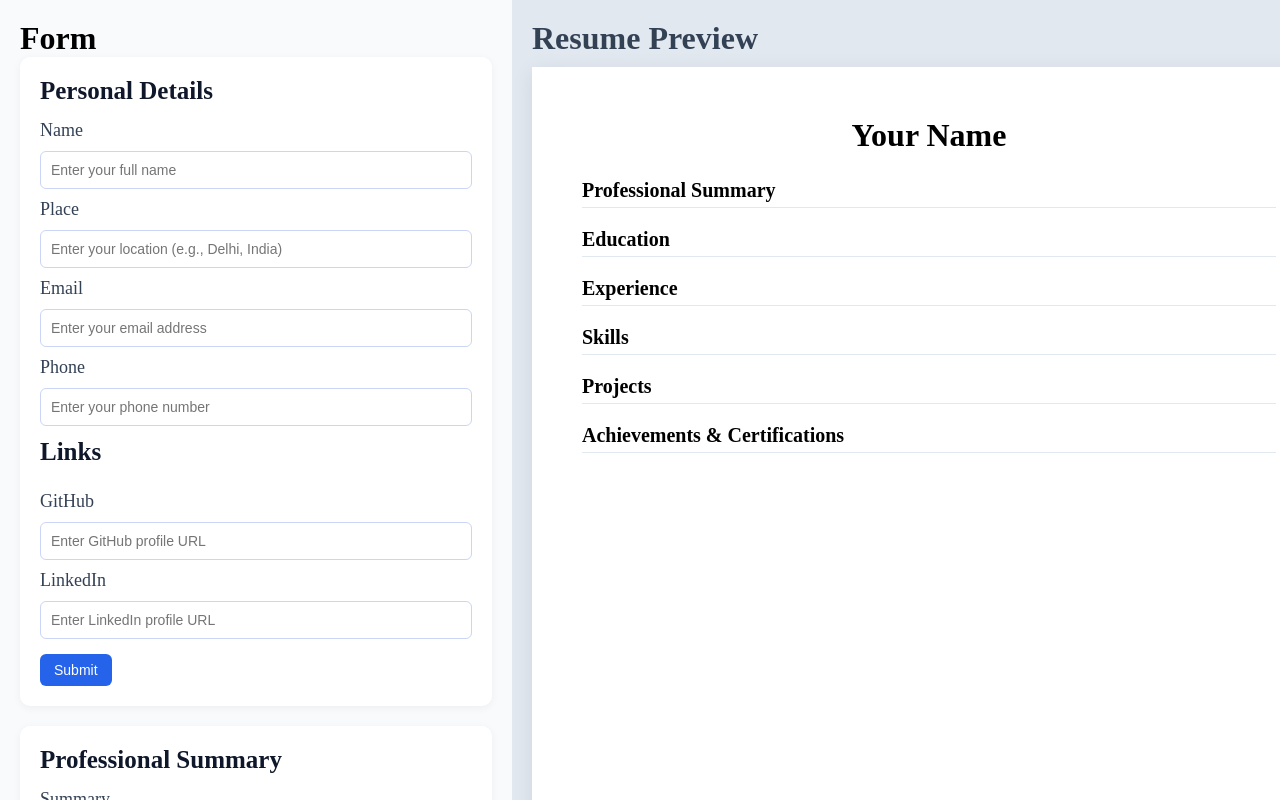
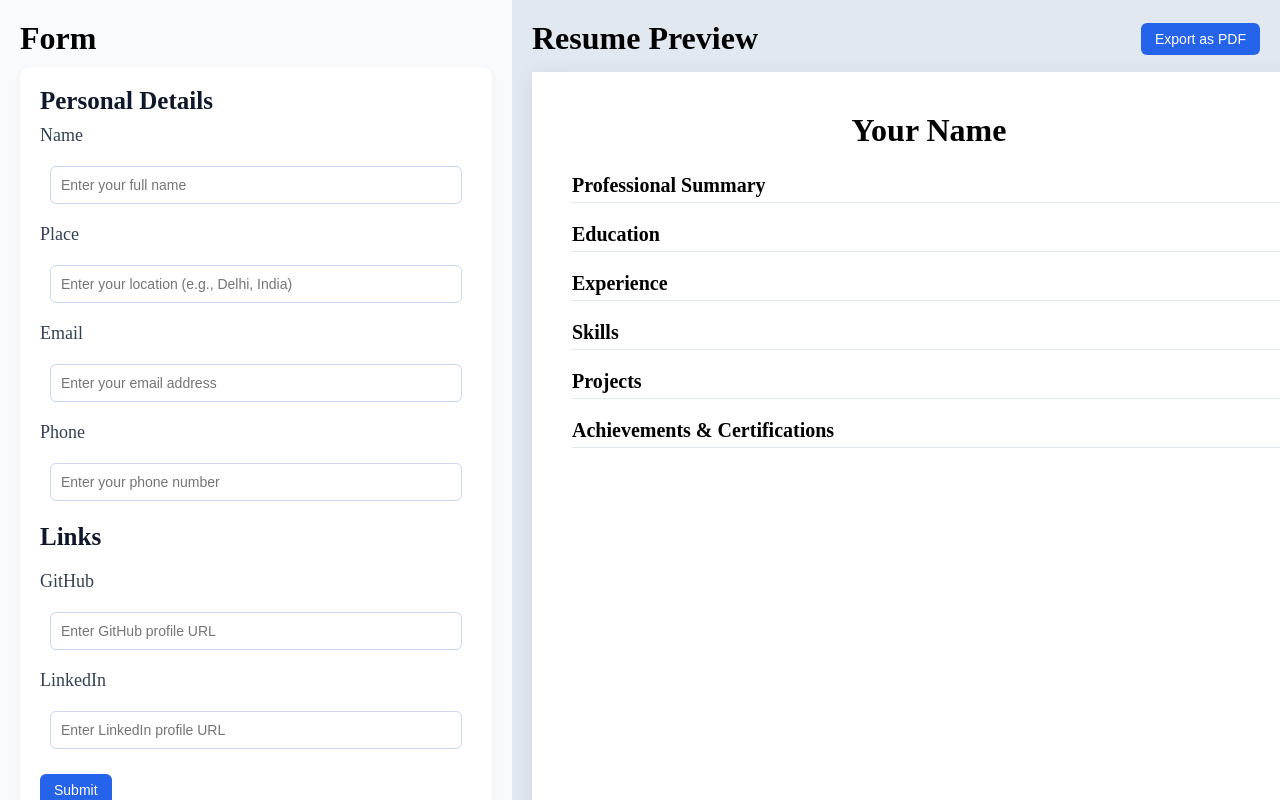
Before and after one commit to Sanskriti3104/cv-application, a React (Vite) app: page / in a window 1280 px wide. Built offline with nearby package versions, Linux system fonts and the light colour scheme.

Commit message:
Implement Export as PDF feature

```diff
--- a/src/components/preview/Preview.jsx
+++ b/src/components/preview/Preview.jsx
@@ -7,13 +7,21 @@ import ProjectsPreview from "./ProjectsPreview";
 import AchievementsPreview from "./AchievementsPreview";
 
 function Preview({ cvdata }) {
+  const handlePrint = () => {
+    window.print();
+  };
+
   return (
     <div className="preview-container">
-      <h1 style={{ marginBottom: "10px", color: "#334155" }}>
-        Resume Preview
-      </h1>
 
-      <div className="preview">
+      <div className="preview-topbar">
+        <h1 className="preview-heading">Resume Preview</h1>
+        <button onClick={handlePrint} className="btn btn--primary">
+          Export as PDF
+        </button>
+      </div>
+
+      <div id="cv-preview" className="preview">
         <PersonalPreview cvdata={cvdata} />
         <ProfessionalPreview cvdata={cvdata} />
         <EducationPreview cvdata={cvdata} />
--- a/src/styles/main.css
+++ b/src/styles/main.css
@@ -14,6 +14,10 @@
   width: 40%;
   padding: 20px;
   overflow-y: auto;
+}
+
+.form-container h1{
+  margin-bottom: 10px;
 }
 
 .preview-container {
@@ -65,6 +69,8 @@ label {
 
 .input-field {
   padding: 10px;
+  margin: 10px;
+  /* width: 100%; */
   border: 1px solid #cbd5f5;
   border-radius: 6px;
   font-size: 14px;
@@ -105,10 +111,17 @@ label {
   min-height: 1123px;
   margin: 0 auto;
   background: white;
-  padding: 50px;
+  padding: 40px;
   color: black;
   font-family: 'Times New Roman', Times, serif;
   box-shadow: 0 4px 20px rgba(0,0,0,0.08);
+}
+
+.preview-topbar {
+  display: flex;
+  justify-content: space-between;
+  align-items: center;
+  margin-bottom: 15px;
 }
 
 /* HEADER */
@@ -201,3 +214,53 @@ a{
   border-radius: 5px;
   font-size: 13px;
 }
+
+@media print {
+
+  @page {
+    size: A4;
+    margin: 5mm;
+  }
+
+  body {
+    margin: 0;
+    background: white;
+  }
+
+  /* Hide everything except resume */
+  body * {
+    visibility: hidden;
+  }
+
+  #cv-preview, #cv-preview * {
+    visibility: visible;
+  }
+
+  #cv-preview {
+    position: absolute;
+    top: 0;
+    left: 0;
+    width: 100%;
+  }
+
+  /* Prevent awkward breaks */
+  .preview__section {
+    page-break-inside: avoid;
+    break-inside: avoid;
+  }
+
+  .preview__item {
+    page-break-inside: avoid;
+    break-inside: avoid;
+  }
+
+  /* Lists should not split weirdly */
+  .preview__list {
+    page-break-inside: avoid;
+  }
+
+  /* Remove shadows for clean PDF */
+  .preview {
+    box-shadow: none;
+  }
+}
```
